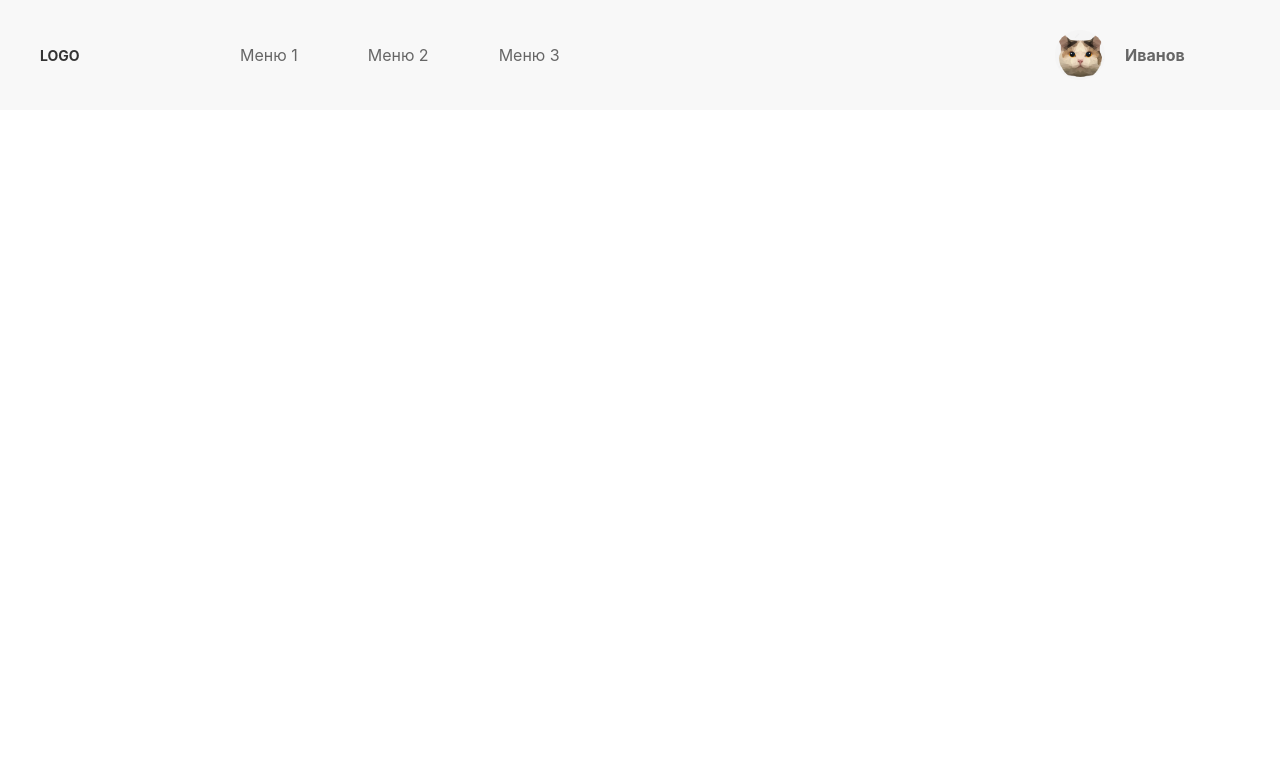
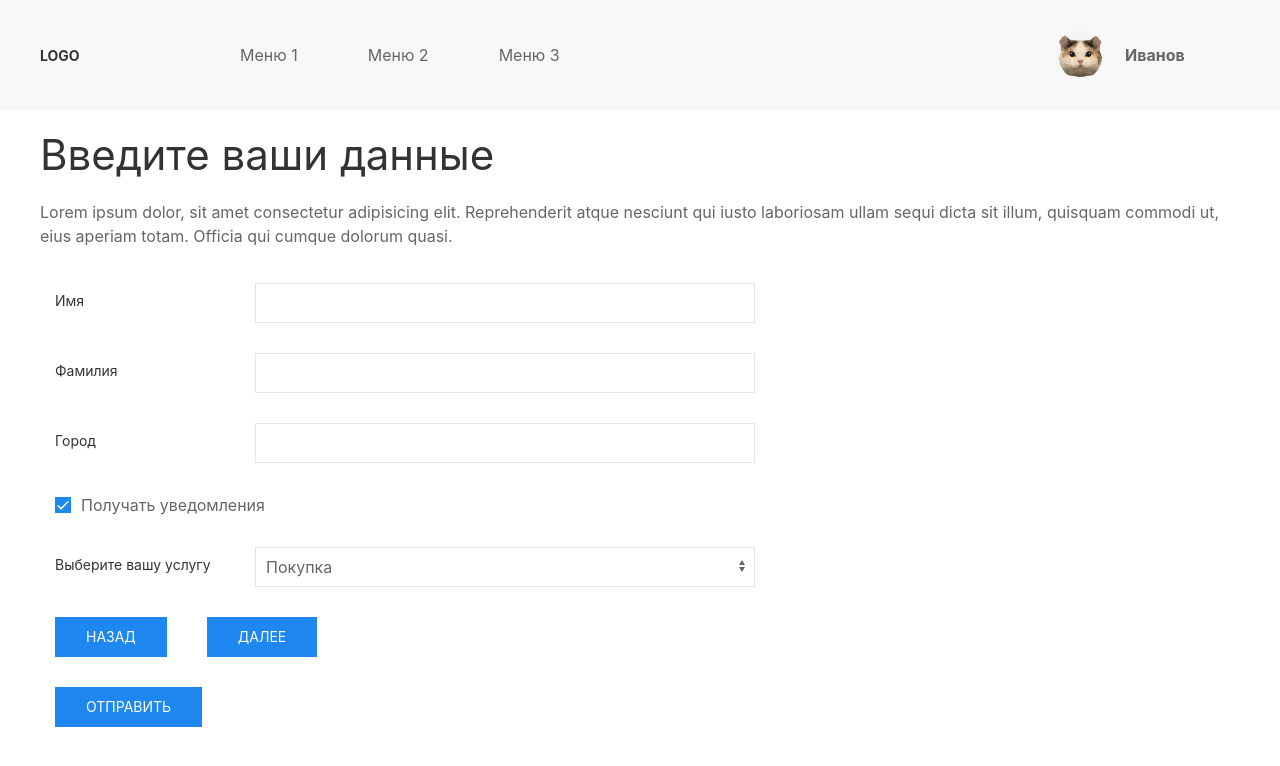
Before and after one commit to ljstne/UIKit-testing, a website: page page-2.html in a window 1280 px wide. Drawn offline with nearby package versions, Linux system fonts and the light colour scheme.

Commit message:
feat: add second page

```diff
--- a/page-2.html
+++ b/page-2.html
@@ -102,7 +102,46 @@
             </div>
         </div>
     </header>
-
+    <main class="main">
+        <div class="uk-container uk-container-medium">
+            <h1 class="uk-margin-top">Введите ваши данные</h1>
+            <p>Lorem ipsum dolor, sit amet consectetur adipisicing elit. Reprehenderit atque nesciunt qui iusto laboriosam ullam sequi dicta sit illum, quisquam commodi ut, eius aperiam totam. Officia qui cumque dolorum quasi.</p>
+            <form class="uk-form-horizontal">
+                <div class="uk-padding-small">
+                    <label class="uk-form-label" for="name">Имя</label>
+                    <input id="name" class="uk-input uk-form-width-large" type="text">
+                </div>
+                <div class="uk-padding-small">
+                    <label class="uk-form-label" for="last-name">Фамилия</label>
+                    <input id="last-name" class="uk-input uk-form-width-large" type="text">
+                </div>
+                <div class="uk-padding-small">
+                    <label class="uk-form-label" for="last-name">Город</label>
+                    <input id="last-name" class="uk-input uk-form-width-large" type="text">
+                </div>
+                <div class="uk-padding-small uk-grid-small uk-child-width-auto uk-grid">
+                    <label><input class="uk-checkbox uk-margin-small-right" type="checkbox" checked>Получать уведомления</label>
+                </div>
+                <div class="uk-padding-small">
+                    <label class="uk-form-label" for="select">Выберите вашу услугу</label>
+                    <select id="select" class="uk-select uk-form-width-large">
+                        <option>Покупка</option>
+                        <option>Продажа</option>
+                        <option>Дизайн</option>
+                        <option>Брэнд</option>
+                        <option>Другое</option>
+                    </select>
+                </div>
+            </form>
+            <div class="uk-padding-small uk-flex">
+            <button class="uk-button uk-button-primary uk-margin-medium-right">назад</button>
+            <button class="uk-button uk-button-primary">далее</button>
+            </div>
+            <div class="uk-padding-small uk-flex">
+                <button class="uk-button uk-button-primary">отправить</button>
+            </div>
+        </div>
+    </main>
     <script src="node_modules\uikit\dist\js\uikit-icons.min.js"></script>
     <script src="node_modules\uikit\dist\js\uikit.min.js"></script>
 </body>
```
